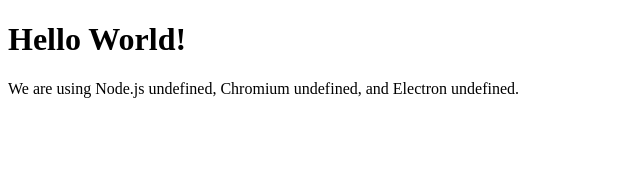
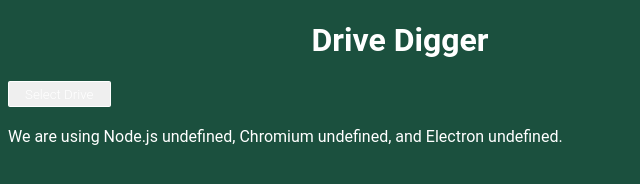
Before and after one commit to vacas5/drive-digger, an Electron app: page index.html in a window 800 px wide. Shown: the whole page, without its empty margins (0-640 px from the left). Drawn offline with Linux system fonts and the light colour scheme.

Commit message:
very initial styling

```diff
--- /dev/null
+++ b/css/main.css
@@ -0,0 +1,36 @@
+body {
+  background-color: #1B503E;
+  color: #fff;
+  font-family: 'Roboto', sans-serif;
+}
+
+.title {
+  text-align: center;
+}
+
+button {
+  display:inline-block;
+  padding:0.35em 1.2em;
+  border:0.1em solid #FFFFFF;
+  margin:0 0.3em 0.3em 0;
+  border-radius:0.12em;
+  box-sizing: border-box;
+  text-decoration:none;
+  font-family: 'Roboto', sans-serif;
+  font-weight:300;
+  color:#FFFFFF;
+  text-align:center;
+  transition: all 0.2s;
+}
+
+button:hover{
+  color:#000000;
+  background-color:#FFFFFF;
+}
+
+@media all and (max-width:30em){
+  button {
+    display:block;
+    margin:0.4em auto;
+  }
+}
--- a/index.html
+++ b/index.html
@@ -2,10 +2,15 @@
 <html>
   <head>
     <meta charset="UTF-8">
-    <title>Hello World!</title>
+    <title>Drive Digger</title>
+    <link rel="stylesheet" type="text/css" href="css/main.css" />
   </head>
   <body>
-    <h1>Hello World!</h1>
+    <h1 class="title">Drive Digger</h1>
+    <p>
+      <button type="button" id="openDrive">Select Drive</button>
+      <input type="file" id="driveInput" webkitdirectory style="display: none;" />
+    </p>
     <!-- All of the Node.js APIs are available in this renderer process. -->
     We are using Node.js <script>document.write(process.versions.node)</script>,
     Chromium <script>document.write(process.versions.chrome)</script>,
--- a/renderer.js
+++ b/renderer.js
@@ -1,3 +1,7 @@
 // This file is required by the index.html file and will
 // be executed in the renderer process for that window.
 // All of the Node.js APIs are available in this process.
+
+document.getElementById('openDrive').addEventListener('click', () => {
+  document.getElementById('driveInput').click()
+})
```
Also changed, not shown: 1 other file.
